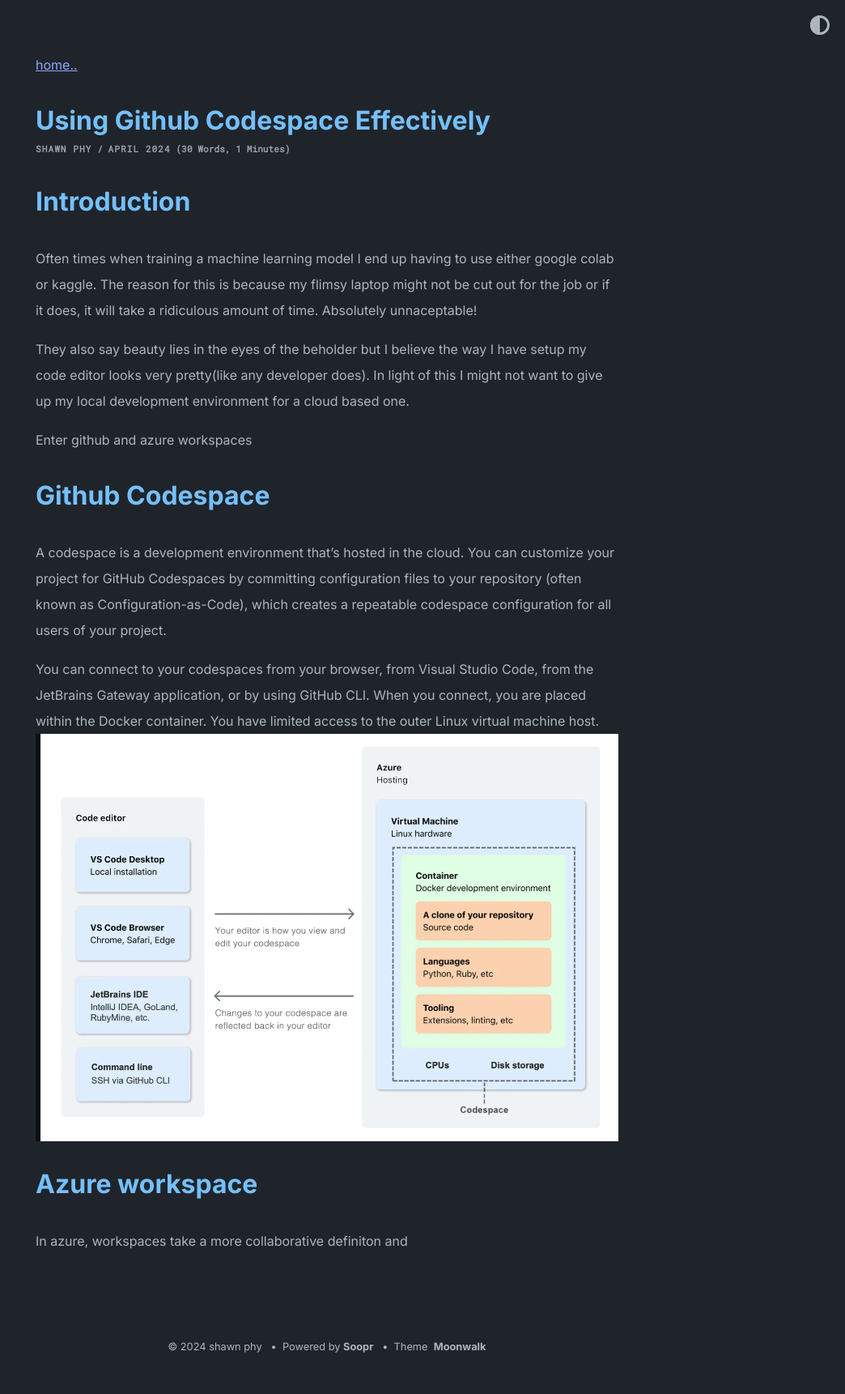
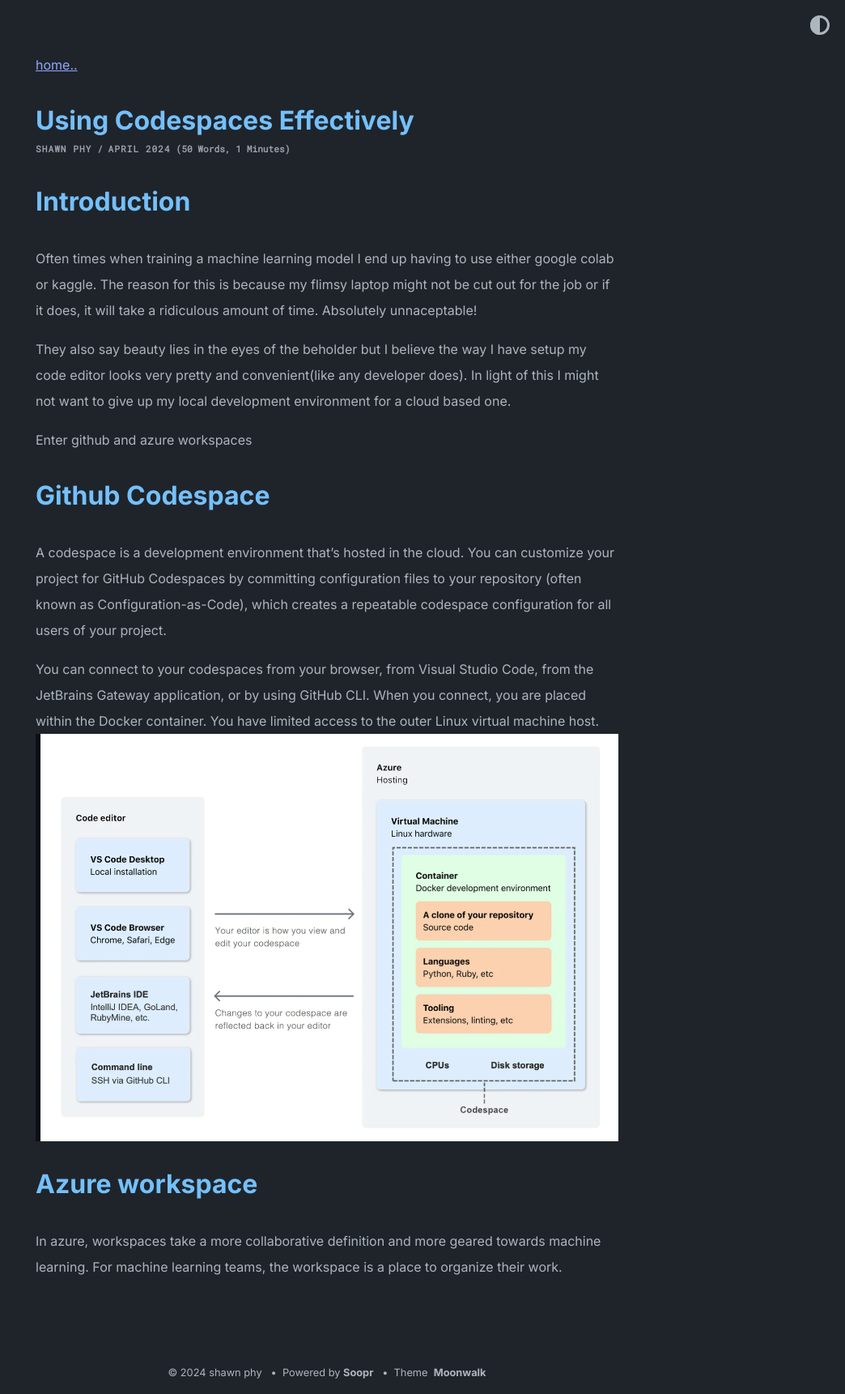
Before and after one commit to shawn-phy/myblog, a Jekyll site: the page built from _posts/2024-04-26-using-codespaces-effectively.md, in a window 1280 px wide. Shown: the whole page at 81% size, without its empty margins (236-1280 px from the left). Built offline with Jekyll 4.4.1, drawn with Linux system fonts in a browser that asks for light colours; before the commit the page ends 1689 px from its top, so only the background shows below that.

Commit message:
feat: stop frustrating me

```diff
--- a/_posts/2024-04-26-using-github-codespace-effectively.md
+++ b/_posts/2024-04-26-using-codespaces-effectively.md
@@ -6,7 +6,7 @@ author: Shawn Phy
 # Introduction
 Often times when training a machine learning model I end up having to use either google colab or kaggle. The reason for this is because my flimsy laptop might not be cut out for the job or if it does, it will take a ridiculous amount of time. Absolutely unnaceptable!
 
-They also say beauty lies in the eyes of the beholder but I believe the way I have setup my code editor looks very pretty(like any developer does). In light of this I might not want to give up my local development environment for a cloud based one.
+They also say beauty lies in the eyes of the beholder but I believe the way I have setup my code editor looks very pretty and convenient(like any developer does). In light of this I might not want to give up my local development environment for a cloud based one.
 
 Enter github and azure workspaces
 
@@ -17,4 +17,4 @@ You can connect to your codespaces from your browser, from Visual Studio Code, f
 ![image](assets/images/codespaceimage.png)
 
 # Azure workspace
-In azure, workspaces take a more collaborative definiton and
+In azure, workspaces take a more collaborative definition and more geared towards machine learning. For machine learning teams, the workspace is a place to organize their work.
```
Also changed, not shown: _posts/2024-01-06-how-to-install-and-use-jekyll.md (+1 -1 lines), assets/images/jekyllimage.png (renamed from assets/images/jekyll.png).
